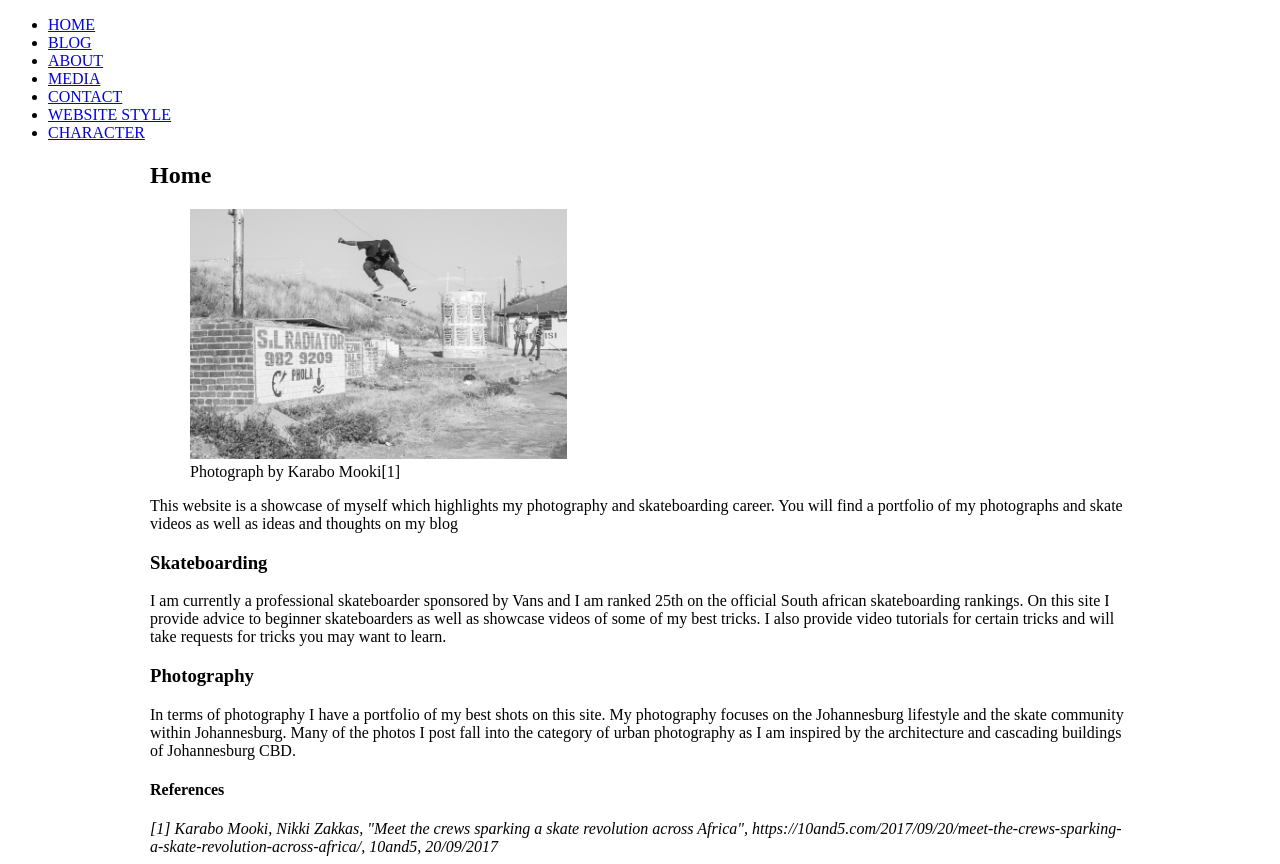
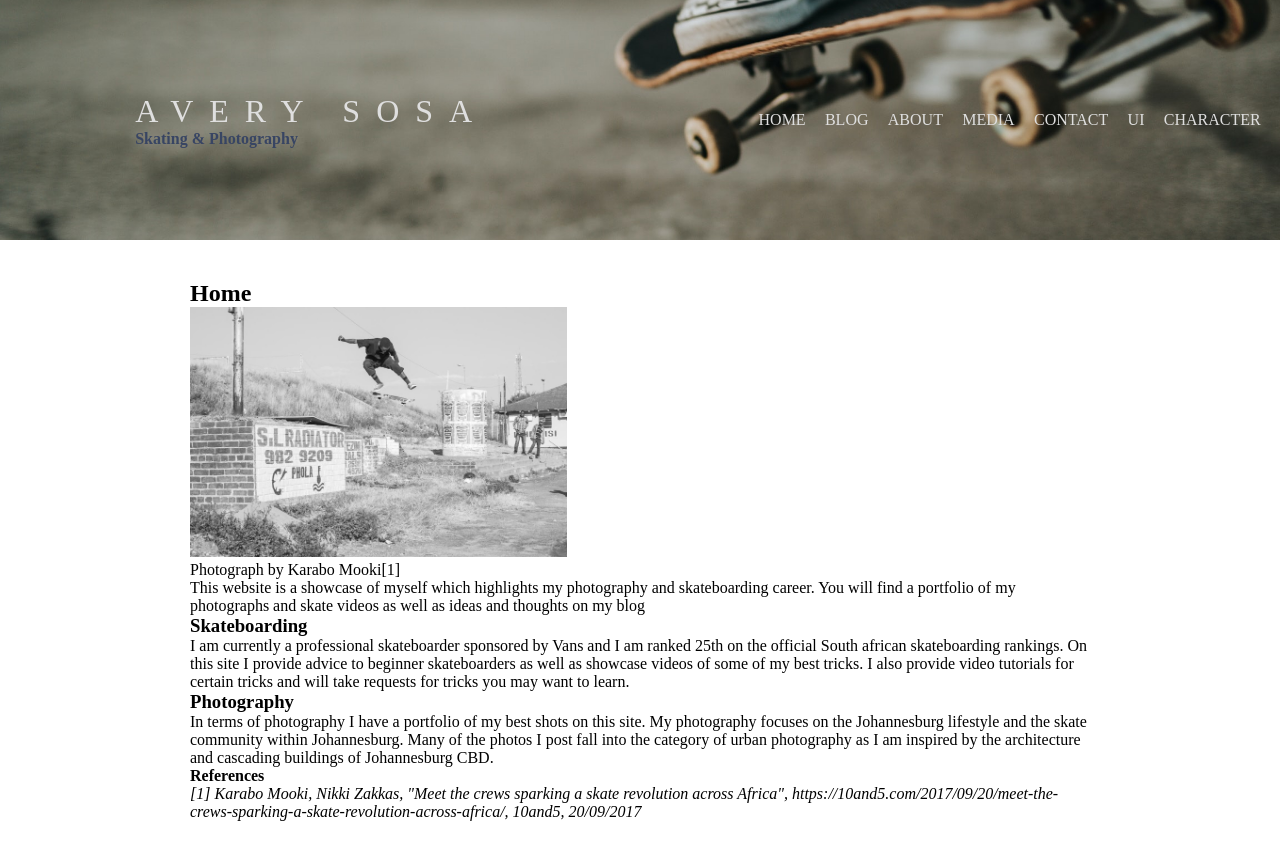
Before and after one commit to ThishenP/WSOA3028A_1839434, a plain HTML site: page index.html in a window 1280 px wide. After the commit the page ends 821 px from the top, so only its background shows below. Drawn offline with Linux system fonts and the light colour scheme.

Commit message:
css javascript navbar

```diff
--- a/Source/CSS/styles.css
+++ b/Source/CSS/styles.css
@@ -1,6 +1,93 @@
+*{
+  box-sizing: border-box;
+  padding: 0;
+  margin: 0;
+  font-family: serif
+}
+
 .container{
   max-width: 980px;
   margin: 0 auto;
+  margin-top: 5vh;
   padding-left: 40px;
   padding-right: 40px;
 }
+
+
+
+
+nav{
+
+  display: flex;
+  align-items: center;
+  background-image: url("/Source/Images/devin-avery-7GWQJ0yYRhM-unsplash.jpg");
+  background-color: rgba(0, 0, 0, 0.7);
+  background-size: 100%;
+  background-position: center;
+  min-height: 30vh;
+  width: 100%;
+  justify-content: space-around;
+  transition: 0.8s;
+}
+.main header{
+  min-height: 30vh;
+  transition: 0.8s;
+
+}
+.main header.sticky{
+  min-height: 7vh;
+}
+
+.sticky nav{
+
+  position: fixed;
+  top: 0;
+  width: 100%;
+  display: inline-flex;
+  align-items: center;
+  background-color: black;
+  min-height: 7vh;
+
+  justify-content: space-around;
+
+}
+
+
+nav h1 {
+  font-size: 200%;
+  font-weight: 400;
+  letter-spacing: 2vh;
+  transition: 0.8s;
+}
+
+.sticky nav h1 {
+  font-size: 150%;
+  letter-spacing: 0.2vh;
+}
+
+nav p{
+  display: inline;
+  font-weight: 600;
+  opacity: 1;
+  color: rgb(56, 69, 99);
+}
+
+
+nav ul{
+  display: inline-flex;
+  list-style-type: none;
+}
+
+
+nav li{
+  margin-right: 5%;
+}
+
+nav a{
+  text-decoration: none;
+  color: rgb(223, 223, 223);
+}
+
+nav a:hover{
+  color: rgb(99, 219, 183);
+}
--- a/Source/js/navbar.js
+++ b/Source/js/navbar.js
@@ -7,15 +7,36 @@ const menu = [
     {title: "ABOUT", link: "/About"},
     {title: "MEDIA", link: "/Media"},
     {title: "CONTACT", link: "/Contact"},
-    {title: "WEBSITE STYLE", link: "/Wireframe"},
+    {title: "UI", link: "/Wireframe"},
     {title: "CHARACTER", link: "/Character"},
 
 ]
 
+// function createBanner(){
+//     const header= document.querySelector("header")
+//     const banner = document.createElement("section")
+//     banner.classList.add("banner")
+//     header.appendChild(banner)
+// }
 function initialiseMenu(){
-    console.log("test")
-    const nav = document.querySelector("nav");
+    const header= document.querySelector("header")
+    header.classList.add("main")
+    const nav = document.createElement("nav");
     const ul =  document.createElement("ul");
+
+
+    const nameDiv = document.createElement("div")
+    const h1 = document.createElement("h1");
+    const p =document.createElement("p");
+    const logoLink = document.createElement("a");
+
+    logoLink.innerText="AVERY SOSA"
+    logoLink.href="/"
+    h1.appendChild(logoLink)
+    p.innerText="Skating & Photography"
+    nameDiv.appendChild(h1)
+    nameDiv.appendChild(p)
+    nav.appendChild(nameDiv)
 
     for(let element of menu){
         const li = document.createElement("li");
@@ -26,9 +47,19 @@ function initialiseMenu(){
         ul.appendChild(li);
     }
     nav.appendChild(ul);
+    header.appendChild(nav);
 };
 
+
+
 document.addEventListener('DOMContentLoaded',initialiseMenu());
+
+document.addEventListener("scroll", function(){
+
+    const header= document.querySelector("header");
+    header.classList.toggle("sticky",window.scrollY>0);
+
+})
 
 
 // let nav = document.createElement("nav")
--- a/index.html
+++ b/index.html
@@ -14,9 +14,6 @@
 <body>
 
     <header>
-
-        <nav></nav>
-
 
     </header>
     <div class="container">
```
Also changed, not shown: About/index.html (+0 -1 lines), Blog/Posts/I-miss-outside/index.html (+1 -1 lines), Blog/Posts/Methods-of-Online-Teaching-and-Learning/index.html (+0 -1 lines), Blog/Posts/Reflection-on-Metaphor-Design-for-User-Interface/index.html (+0 -1 lines), Blog/Posts/The-Dot-Com-Bubble/index.html (+0 -1 lines), Blog/Posts/The-Impact-Of-Hypertext/index.html (+0 -1 lines), Blog/Posts/The-Impact-of-Web-2-0/index.html (+1 -1 lines), Blog/Posts/The-Uses-and-Importance-of-Metadata/index.html (+1 -1 lines), Blog/Posts/The-relation-of-The-Garden-of-Forking-Paths-to-the-current-state-of-the-World-Wide-Web/index.html (+0 -1 lines), Blog/index.html (+0 -3 lines), Character/index.html (+1 -1 lines), Contact/index.html (+0 -1 lines), Media/index.html (+0 -2 lines), Wireframe/index.html (+0 -3 lines), 1 more files, 1 other file.
